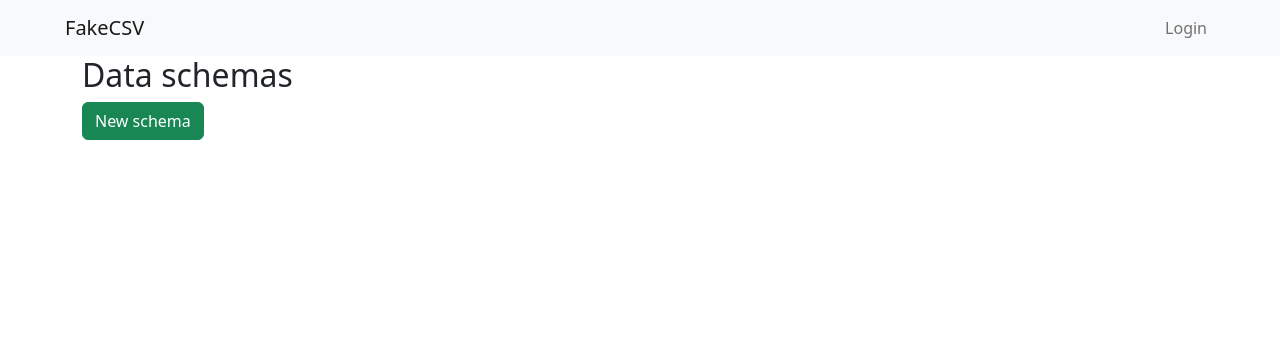
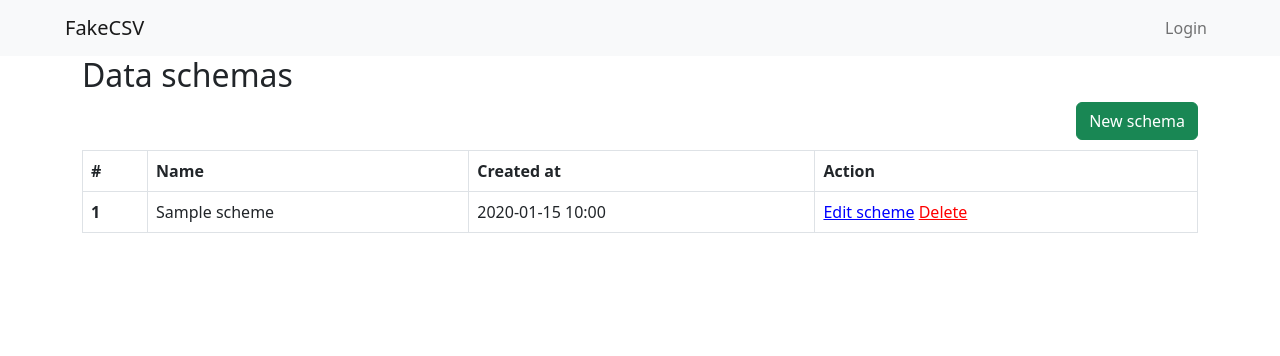
Before and after one commit to ddianaoo/Challenge, a Django app: template mysite/scheme/templates/scheme/get_schemas.html in a window 1280 px wide. Shown: the top 356 px of the page. Run offline with Django 4.2, Linux system fonts and the light colour scheme; the template is opened without the code that fills it: values that come from a table or form of the project are taken from there, others are empty; tables that the repository leaves empty hold one stand-in row (values such as "Sample post").

Commit message:
add page: list of schemas

```diff
--- a/mysite/scheme/templates/scheme/get_schemas.html
+++ b/mysite/scheme/templates/scheme/get_schemas.html
@@ -1,5 +1,31 @@
 {% extends 'base.html' %}
 {% block content %}
 <h2>Data schemas</h2>
-<a href="{% url 'add_scheme' %}" class="btn btn-success">New schema</a>
+<a href="{% url 'add_scheme' %}" class="btn btn-success" style="float: right;">New schema</a>
+<br>
+<br>
+<table class="table table-bordered">
+    <thead>
+    <tr>
+        <th scope="col">#</th>
+        <th scope="col">Name</th>
+        <th scope="col">Created at</th>
+        <th scope="col">Action</th>
+    </tr>
+    </thead>
+    <tbody>
+    {% for s in object_list %}
+    <tr>
+        <th scope="row">{{ s.id }}</th>
+        <td>{{ s.name }}</td>
+        <td>{{ s.created_at|date:"Y-m-d H:i" }}</td>
+        <td>
+            <span><a class="nav-text" href="#" style="color: blue;">Edit scheme</a>
+            <a class="nav-text" href="#" style="color: red;">Delete</a></span>
+        </td>
+    </tr>
+    {% endfor %}
+    </tbody>
+</table>
+
 {% endblock %}
--- a/mysite/scheme/templates/scheme/scheme_list.html
+++ b/mysite/scheme/templates/scheme/scheme_list.html
@@ -38,12 +38,13 @@
                     <div class="col-md-12">
                         <div class="card">
                             <div class="card-header">
-                                <strong class="card-title">Schemes</strong>
+                                <strong class="card-title">Data schemas</strong>
                             </div>
                             <div class="card-body">
                                 <table id="bootstrap-data-table" class="table table-striped table-bordered">
                                     <thead>
                                         <tr>
+                                            <th>#</th>
                                             <th>Name</th>
 
 
@@ -56,6 +57,7 @@
                                     <tbody>
 {% for s in object_list %}
                                         <tr>
+                                            <td>{{ s.id }}</td>
                                             <td>{{ s.name }}</td>
                                             <td>{{ s.created_at|date:"Y-m-d H:i" }}</td>
                                             <td>
```
Also changed, not shown: mysite/scheme/views.py (+1 -7 lines).
